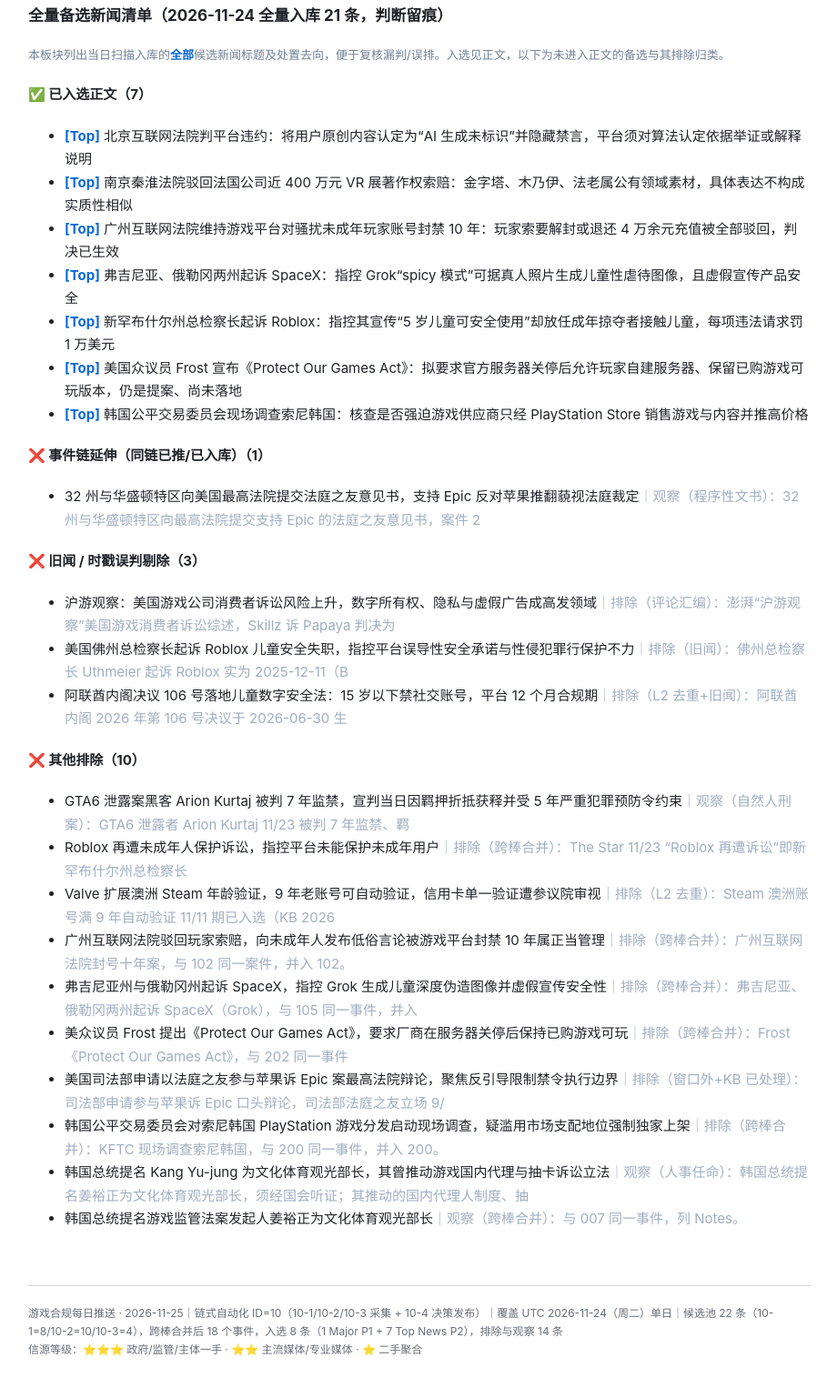
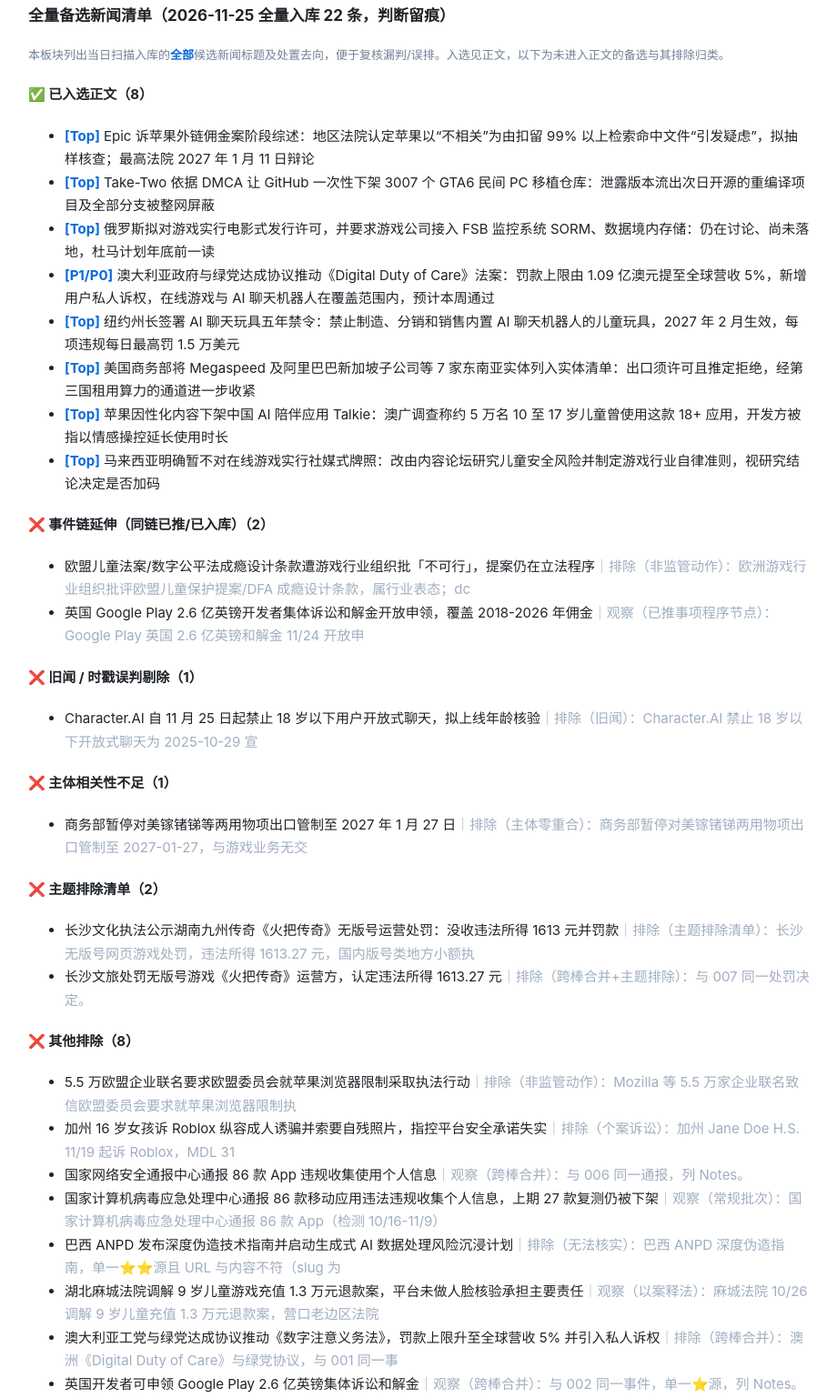
Before and after one commit to heylunarmtyyyyy/compliance-daily, a plain HTML site: page 2026-11-25/游戏合规每日推送_2026-11-25.html in a window 1280 px wide. Shown: the part 8446-9983 px from the top of the page at 91% size, without its empty margins (179-1099 px from the left). Drawn offline with Linux system fonts and the light colour scheme.

Commit message:
feat: daily HTML 2026-11-25

```diff
--- a/2026-11-25/游戏合规每日推送_2026-11-25.html
+++ b/2026-11-25/游戏合规每日推送_2026-11-25.html
@@ -181,38 +181,45 @@ footer { margin-top: 60px; padding-top: 20px; border-top: 1px solid #d0d7de; col
 <li>排除（其他）：加州 Jane Doe H.S. 诉 Roblox（11/19 立案的个人诉讼，MDL 3166 群案之外新增个案，无新法律节点）；巴西 ANPD 深度伪造指南（单一源且链接与内容不符，未检得官方原文）；商务部暂停对美镓锗锑出口管制至 2027-01-27（与游戏业务无交集）。</li>
 <li>跟踪：澳洲参议院表决与正式文本；Gaming SubCode 定稿；俄罗斯游戏法案修订稿与杜马一读；Epic 诉苹果抽样审查结果与 12 月 2 日文件期限；阿里巴巴就实体清单的法律行动。</li>
 </ul>
+
+
 <!-- CANDIDATES_BLOCK_BEGIN -->
 <div class="notes" style="margin-top:24px">
-<h3>全量备选新闻清单（2026-11-24 全量入库 21 条，判断留痕）</h3>
+<h3>全量备选新闻清单（2026-11-25 全量入库 22 条，判断留痕）</h3>
 <p style="font-size:13px;color:#718096">本板块列出当日扫描入库的<strong>全部</strong>候选新闻标题及处置去向，便于复核漏判/误排。入选见正文，以下为未进入正文的备选与其排除归类。</p>
-<h4>✅ 已入选正文（7）</h4><ul>
-<li><strong>[Top]</strong> 北京互联网法院判平台违约：将用户原创内容认定为“AI 生成未标识”并隐藏禁言，平台须对算法认定依据举证或解释说明</li>
-<li><strong>[Top]</strong> 南京秦淮法院驳回法国公司近 400 万元 VR 展著作权索赔：金字塔、木乃伊、法老属公有领域素材，具体表达不构成实质性相似</li>
-<li><strong>[Top]</strong> 广州互联网法院维持游戏平台对骚扰未成年玩家账号封禁 10 年：玩家索要解封或退还 4 万余元充值被全部驳回，判决已生效</li>
-<li><strong>[Top]</strong> 弗吉尼亚、俄勒冈两州起诉 SpaceX：指控 Grok“spicy 模式”可据真人照片生成儿童性虐待图像，且虚假宣传产品安全</li>
-<li><strong>[Top]</strong> 新罕布什尔州总检察长起诉 Roblox：指控其宣传“5 岁儿童可安全使用”却放任成年掠夺者接触儿童，每项违法请求罚 1 万美元</li>
-<li><strong>[Top]</strong> 美国众议员 Frost 宣布《Protect Our Games Act》：拟要求官方服务器关停后允许玩家自建服务器、保留已购游戏可玩版本，仍是提案、尚未落地</li>
-<li><strong>[Top]</strong> 韩国公平交易委员会现场调查索尼韩国：核查是否强迫游戏供应商只经 PlayStation Store 销售游戏与内容并推高价格</li>
+<h4>✅ 已入选正文（8）</h4><ul>
+<li><strong>[Top]</strong> Epic 诉苹果外链佣金案阶段综述：地区法院认定苹果以“不相关”为由扣留 99% 以上检索命中文件“引发疑虑”，拟抽样核查；最高法院 2027 年 1 月 11 日辩论</li>
+<li><strong>[Top]</strong> Take-Two 依据 DMCA 让 GitHub 一次性下架 3007 个 GTA6 民间 PC 移植仓库：泄露版本流出次日开源的重编译项目及全部分支被整网屏蔽</li>
+<li><strong>[Top]</strong> 俄罗斯拟对游戏实行电影式发行许可，并要求游戏公司接入 FSB 监控系统 SORM、数据境内存储：仍在讨论、尚未落地，杜马计划年底前一读</li>
+<li><strong>[P1/P0]</strong> 澳大利亚政府与绿党达成协议推动《Digital Duty of Care》法案：罚款上限由 1.09 亿澳元提至全球营收 5%，新增用户私人诉权，在线游戏与 AI 聊天机器人在覆盖范围内，预计本周通过</li>
+<li><strong>[Top]</strong> 纽约州长签署 AI 聊天玩具五年禁令：禁止制造、分销和销售内置 AI 聊天机器人的儿童玩具，2027 年 2 月生效，每项违规每日最高罚 1.5 万美元</li>
+<li><strong>[Top]</strong> 美国商务部将 Megaspeed 及阿里巴巴新加坡子公司等 7 家东南亚实体列入实体清单：出口须许可且推定拒绝，经第三国租用算力的通道进一步收紧</li>
+<li><strong>[Top]</strong> 苹果因性化内容下架中国 AI 陪伴应用 Talkie：澳广调查称约 5 万名 10 至 17 岁儿童曾使用这款 18+ 应用，开发方被指以情感操控延长使用时长</li>
+<li><strong>[Top]</strong> 马来西亚明确暂不对在线游戏实行社媒式牌照：改由内容论坛研究儿童安全风险并制定游戏行业自律准则，视研究结论决定是否加码</li>
 </ul>
-<h4>❌ 事件链延伸（同链已推/已入库）（1）</h4><ul>
-<li>32 州与华盛顿特区向美国最高法院提交法庭之友意见书，支持 Epic 反对苹果推翻藐视法庭裁定<span style="color:#a0aec0">｜观察（程序性文书）：32 州与华盛顿特区向最高法院提交支持 Epic 的法庭之友意见书，案件 2</span></li>
+<h4>❌ 事件链延伸（同链已推/已入库）（2）</h4><ul>
+<li>欧盟儿童法案/数字公平法成瘾设计条款遭游戏行业组织批「不可行」，提案仍在立法程序<span style="color:#a0aec0">｜排除（非监管动作）：欧洲游戏行业组织批评欧盟儿童保护提案/DFA 成瘾设计条款，属行业表态；dc</span></li>
+<li>英国 Google Play 2.6 亿英镑开发者集体诉讼和解金开放申领，覆盖 2018-2026 年佣金<span style="color:#a0aec0">｜观察（已推事项程序节点）：Google Play 英国 2.6 亿英镑和解金 11/24 开放申</span></li>
 </ul>
-<h4>❌ 旧闻 / 时戳误判剔除（3）</h4><ul>
-<li>沪游观察：美国游戏公司消费者诉讼风险上升，数字所有权、隐私与虚假广告成高发领域<span style="color:#a0aec0">｜排除（评论汇编）：澎湃“沪游观察”美国游戏消费者诉讼综述，Skillz 诉 Papaya 判决为</span></li>
-<li>美国佛州总检察长起诉 Roblox 儿童安全失职，指控平台误导性安全承诺与性侵犯罪行保护不力<span style="color:#a0aec0">｜排除（旧闻）：佛州总检察长 Uthmeier 起诉 Roblox 实为 2025-12-11（B</span></li>
-<li>阿联酋内阁决议 106 号落地儿童数字安全法：15 岁以下禁社交账号，平台 12 个月合规期<span style="color:#a0aec0">｜排除（L2 去重+旧闻）：阿联酋内阁 2026 年第 106 号决议于 2026-06-30 生</span></li>
+<h4>❌ 旧闻 / 时戳误判剔除（1）</h4><ul>
+<li>Character.AI 自 11 月 25 日起禁止 18 岁以下用户开放式聊天，拟上线年龄核验<span style="color:#a0aec0">｜排除（旧闻）：Character.AI 禁止 18 岁以下开放式聊天为 2025-10-29 宣</span></li>
 </ul>
-<h4>❌ 其他排除（10）</h4><ul>
-<li>GTA6 泄露案黑客 Arion Kurtaj 被判 7 年监禁，宣判当日因羁押折抵获释并受 5 年严重犯罪预防令约束<span style="color:#a0aec0">｜观察（自然人刑案）：GTA6 泄露者 Arion Kurtaj 11/23 被判 7 年监禁、羁</span></li>
-<li>Roblox 再遭未成年人保护诉讼，指控平台未能保护未成年用户<span style="color:#a0aec0">｜排除（跨棒合并）：The Star 11/23 “Roblox 再遭诉讼”即新罕布什尔州总检察长</span></li>
-<li>Valve 扩展澳洲 Steam 年龄验证，9 年老账号可自动验证，信用卡单一验证遭参议院审视<span style="color:#a0aec0">｜排除（L2 去重）：Steam 澳洲账号满 9 年自动验证 11/11 期已入选（KB 2026</span></li>
-<li>广州互联网法院驳回玩家索赔，向未成年人发布低俗言论被游戏平台封禁 10 年属正当管理<span style="color:#a0aec0">｜排除（跨棒合并）：广州互联网法院封号十年案，与 102 同一案件，并入 102。</span></li>
-<li>弗吉尼亚州与俄勒冈州起诉 SpaceX，指控 Grok 生成儿童深度伪造图像并虚假宣传安全性<span style="color:#a0aec0">｜排除（跨棒合并）：弗吉尼亚、俄勒冈两州起诉 SpaceX（Grok），与 105 同一事件，并入</span></li>
-<li>美众议员 Frost 提出《Protect Our Games Act》，要求厂商在服务器关停后保持已购游戏可玩<span style="color:#a0aec0">｜排除（跨棒合并）：Frost《Protect Our Games Act》，与 202 同一事件</span></li>
-<li>美国司法部申请以法庭之友参与苹果诉 Epic 案最高法院辩论，聚焦反引导限制禁令执行边界<span style="color:#a0aec0">｜排除（窗口外+KB 已处理）：司法部申请参与苹果诉 Epic 口头辩论，司法部法庭之友立场 9/</span></li>
-<li>韩国公平交易委员会对索尼韩国 PlayStation 游戏分发启动现场调查，疑滥用市场支配地位强制独家上架<span style="color:#a0aec0">｜排除（跨棒合并）：KFTC 现场调查索尼韩国，与 200 同一事件，并入 200。</span></li>
-<li>韩国总统提名 Kang Yu-jung 为文化体育观光部长，其曾推动游戏国内代理与抽卡诉讼立法<span style="color:#a0aec0">｜观察（人事任命）：韩国总统提名姜裕正为文化体育观光部长，须经国会听证；其推动的国内代理人制度、抽</span></li>
-<li>韩国总统提名游戏监管法案发起人姜裕正为文化体育观光部长<span style="color:#a0aec0">｜观察（跨棒合并）：与 007 同一事件，列 Notes。</span></li>
+<h4>❌ 主体相关性不足（1）</h4><ul>
+<li>商务部暂停对美镓锗锑等两用物项出口管制至 2027 年 1 月 27 日<span style="color:#a0aec0">｜排除（主体零重合）：商务部暂停对美镓锗锑两用物项出口管制至 2027-01-27，与游戏业务无交</span></li>
+</ul>
+<h4>❌ 主题排除清单（2）</h4><ul>
+<li>长沙文化执法公示湖南九州传奇《火把传奇》无版号运营处罚：没收违法所得 1613 元并罚款<span style="color:#a0aec0">｜排除（主题排除清单）：长沙无版号网页游戏处罚，违法所得 1613.27 元，国内版号类地方小额执</span></li>
+<li>长沙文旅处罚无版号游戏《火把传奇》运营方，认定违法所得 1613.27 元<span style="color:#a0aec0">｜排除（跨棒合并+主题排除）：与 007 同一处罚决定。</span></li>
+</ul>
+<h4>❌ 其他排除（8）</h4><ul>
+<li>5.5 万欧盟企业联名要求欧盟委员会就苹果浏览器限制采取执法行动<span style="color:#a0aec0">｜排除（非监管动作）：Mozilla 等 5.5 万家企业联名致信欧盟委员会要求就苹果浏览器限制执</span></li>
+<li>加州 16 岁女孩诉 Roblox 纵容成人诱骗并索要自残照片，指控平台安全承诺失实<span style="color:#a0aec0">｜排除（个案诉讼）：加州 Jane Doe H.S. 11/19 起诉 Roblox，MDL 31</span></li>
+<li>国家网络安全通报中心通报 86 款 App 违规收集使用个人信息<span style="color:#a0aec0">｜观察（跨棒合并）：与 006 同一通报，列 Notes。</span></li>
+<li>国家计算机病毒应急处理中心通报 86 款移动应用违法违规收集个人信息，上期 27 款复测仍被下架<span style="color:#a0aec0">｜观察（常规批次）：国家计算机病毒应急处理中心通报 86 款 App（检测 10/16-11/9）</span></li>
+<li>巴西 ANPD 发布深度伪造技术指南并启动生成式 AI 数据处理风险沉浸计划<span style="color:#a0aec0">｜排除（无法核实）：巴西 ANPD 深度伪造指南，单一⭐⭐源且 URL 与内容不符（slug 为 </span></li>
+<li>湖北麻城法院调解 9 岁儿童游戏充值 1.3 万元退款案，平台未做人脸核验承担主要责任<span style="color:#a0aec0">｜观察（以案释法）：麻城法院 10/26 调解 9 岁儿童充值 1.3 万元退款案，营口老边区法院</span></li>
+<li>澳大利亚工党与绿党达成协议推动《数字注意义务法》，罚款上限升至全球营收 5% 并引入私人诉权<span style="color:#a0aec0">｜排除（跨棒合并）：澳洲《Digital Duty of Care》与绿党协议，与 001 同一事</span></li>
+<li>英国开发者可申领 Google Play 2.6 亿英镑集体诉讼和解金<span style="color:#a0aec0">｜观察（跨棒合并）：与 002 同一事件，单一⭐源，列 Notes。</span></li>
 </ul>
 </div>
 <!-- CANDIDATES_BLOCK_END -->
```
